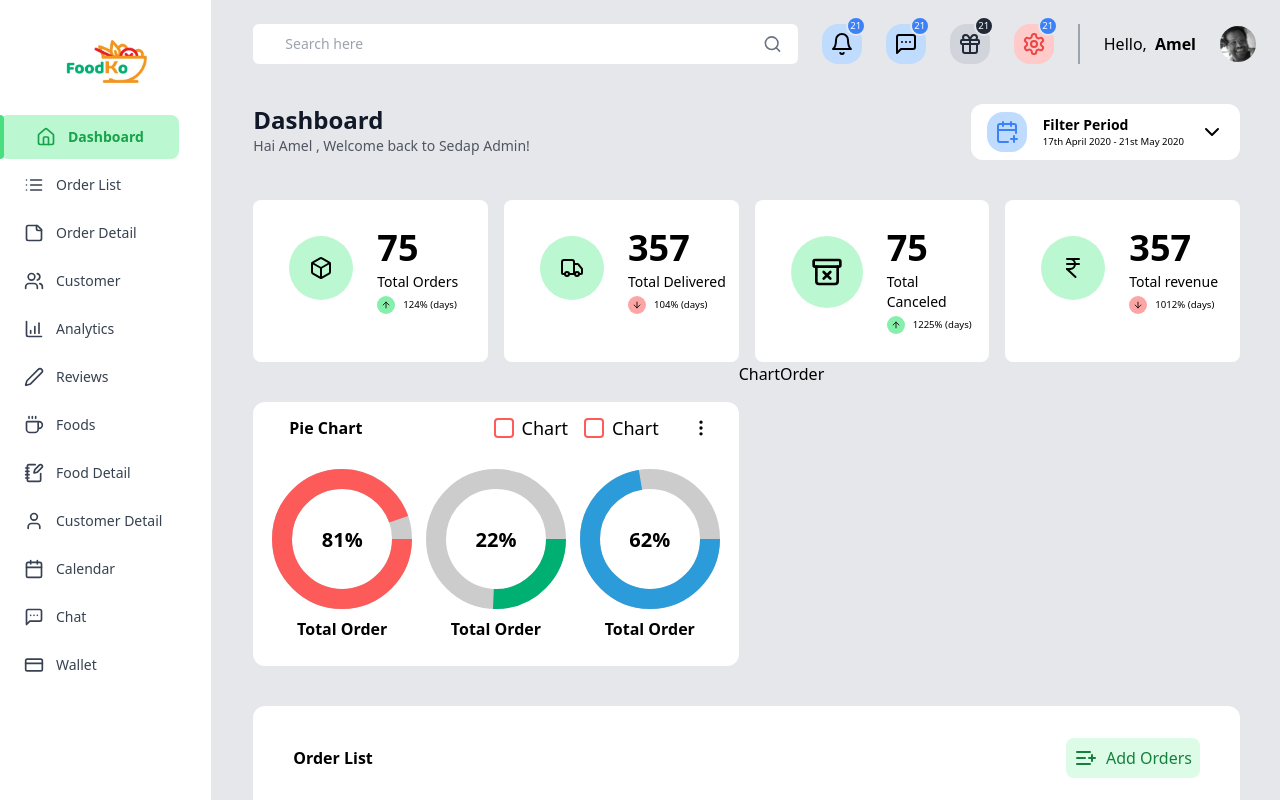
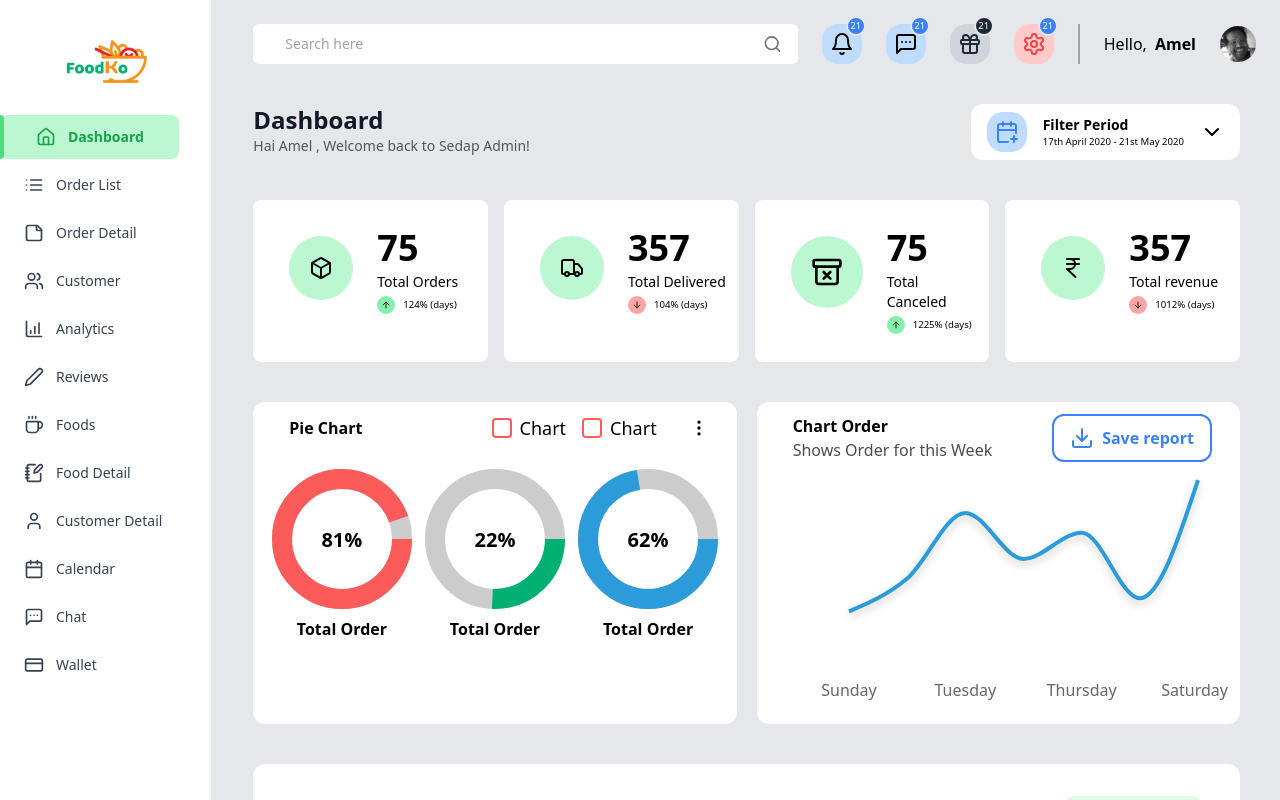
Before and after one commit to Amel294/Restaurant-Management, a React (Vite) app in the folder client/: page / in a window 1280 px wide. Shown: the top 800 px of the page. Built offline with nearby package versions, Linux system fonts and the light colour scheme; no server answers.

Commit message:
feat(client): install recharts and use it to create ChartOrderWeek and update OrderMetrics layout

```diff
--- a/client/package.json
+++ b/client/package.json
@@ -16,6 +16,7 @@
     "lucide-react": "^0.454.0",
     "react": "^18.3.1",
     "react-dom": "^18.3.1",
+    "recharts": "^2.13.3",
     "styled-components": "^6.1.13"
   },
   "devDependencies": {
--- a/client/src/components/Order Metrics/ChartOrder.tsx
+++ /dev/null
@@ -1,7 +0,0 @@
-// Path: client\src\components\Order Metrics\ChartOrder.tsx
-function ChartOrder() {
-  return (
-    <div>ChartOrder</div>
-  )
-}
-export default ChartOrder
--- /dev/null
+++ b/client/src/components/Order Metrics/ChartOrderWeek.tsx
@@ -0,0 +1,71 @@
+// Path: client\src\components\Order Metrics\ChartOrderWeek.tsx
+
+import { Download } from 'lucide-react';
+import { LineChart, Line, XAxis, YAxis, CartesianGrid, Tooltip, ResponsiveContainer } from 'recharts';
+
+const data = [
+  { name: 'Sunday', value: 10 },
+  { name: 'Monday', value: 15 },
+  { name: 'Tuesday', value: 25 },
+  { name: 'Wednesday', value: 18 },
+  { name: 'Thursday', value: 22 },
+  { name: 'Friday', value: 12 },
+  { name: 'Saturday', value: 30 },
+];
+
+function ChartOrderWeek() {
+  return (
+    <div className="bg-white mt-10 p-3 rounded-xl">
+      <div className="flex flex-row items-center justify-between pe-4 ps-4">
+        <div className="flex justify-between w-full">
+          <div>
+            <div className="font-bold px-2">Chart Order</div>
+            <div className="font-light opacity-70 px-2">Shows Order for this Week</div>
+          </div>
+          <div className="flex items-center gap-2 text-blue-500 border-2 px-4 py-2 rounded-xl border-blue-500">
+            <Download />
+            <button className="font-bold">Save report</button>
+          </div>
+        </div>
+        <div className="flex gap-8 items-center"></div>
+      </div>
+      <ResponsiveContainer width="100%" height={250}>
+        <LineChart
+          data={data}
+          margin={{
+            top: 5,
+            right: 30,
+            left: 20,
+            bottom: 5,
+          }}
+        >
+          {/* Remove the left and bottom lines */}
+          <CartesianGrid strokeDasharray="3 3" horizontal={false} vertical={false} />
+          <XAxis dataKey="name" axisLine={false} tickLine={false} />
+          {/* Hide Y-axis labels and axis line */}
+          <YAxis axisLine={false} tickLine={false} tick={false} />
+          {/* Tooltip for showing data on hover */}
+          <Tooltip
+            cursor={{ strokeDasharray: '3 3', stroke: '#ccc' }} // Highlight with a dashed line
+            contentStyle={{ backgroundColor: '#f5f5f5', border: 'none', borderRadius: '8px', padding: '10px' }}
+          />
+          {/* Remove the legend */}
+          {/* <Legend /> */}
+          <Line
+            type="monotone"
+            dataKey="value"
+            stroke="#2B9BDA" // Blue color
+            strokeWidth={4} // Increase line thickness
+            dot={false} // Disable dots entirely
+            activeDot={false} // Disable active dot on hover
+            style={{
+              filter: 'drop-shadow(0px 4px 4px rgba(0, 0, 0, 0.2))', // Add shadow effect
+            }}
+          />
+        </LineChart>
+      </ResponsiveContainer>
+    </div>
+  );
+}
+
+export default ChartOrderWeek;
--- a/client/src/components/Order Metrics/OrderMetrics.tsx
+++ b/client/src/components/Order Metrics/OrderMetrics.tsx
@@ -1,13 +1,13 @@
 // Path: client\src\components\Order Metrics\OrderMetrics.tsx
-import ChartOrder from "./ChartOrder"
+import ChartOrderWeek from "./ChartOrderWeek"
 import PieChartCard from "./PieChartCard"
 function OrderMetrics() {
   return (
-    <div className="grid grid-cols-2 pe-4">
+    <div className="grid grid-cols-2  gap-5">
 
         <PieChartCard/>
 
-        <ChartOrder/>
+        <ChartOrderWeek/>
     </div>
   )
 }
```
Also changed, not shown: 1 other file (tests, documents, lock files or other folders).
